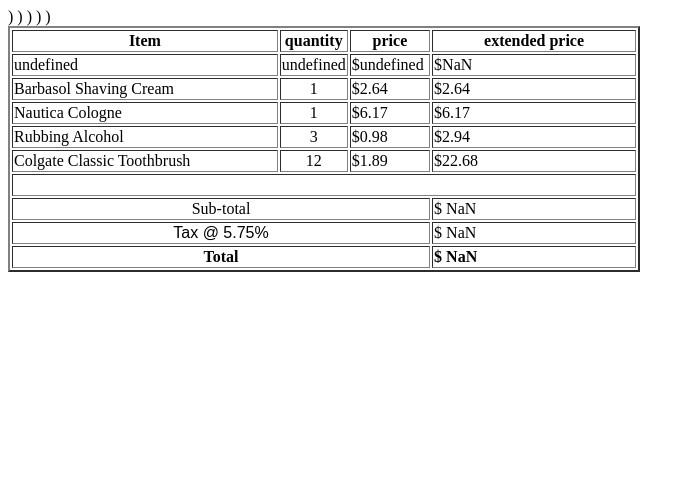
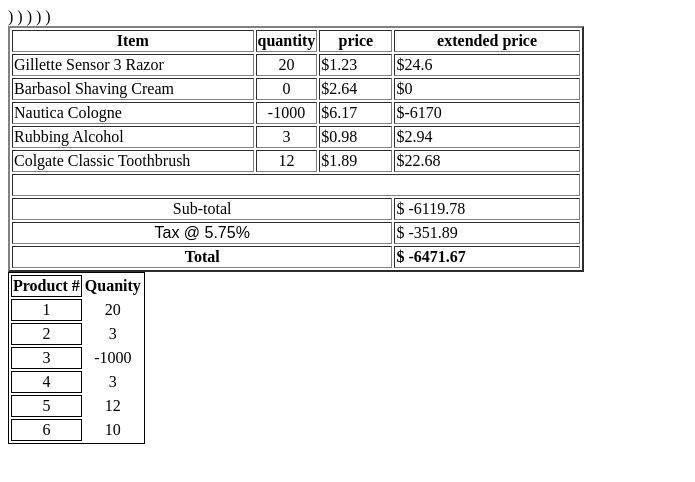
Before and after one commit to RobiLono/ITM352_S20, a plain HTML site: page Lab10/invoice1.html in a window 1280 px wide. Shown: the whole page, without its empty margins (0-695 px from the left). Drawn offline with Linux system fonts and the light colour scheme.

Commit message:
Lab10
Done

```diff
--- a/invoice1.html
+++ b/Lab10/invoice1.html
@@ -10,28 +10,31 @@
 
     // Product data
 
+    var product_quantities = [20, 3, -1000, 3, 12];
 
+    product_quantities.push(10);
 
     // Product 1
     var product1 = {};
     product1['item'] = 'Gillette Sensor 3 Razor';
-    product1['quantity'] = 2;
-    product1['price'] = 1.23;
+    product1['quantity'] = product_quantities[0];
+    product1.price = 1.23;
 
-    product1['quantity'] = 0;
-    product1 = 1234;
+
+    product1["sku#"] = 1234;
+   delete product1["sku"]
 
     // Product 2
     product2 = {
         'item': 'Barbasol Shaving Cream',
-        'quantity': 1,
+        'quantity': 0,
         'price': 2.64
     };
 
 
     // Product 3
     var item3 = 'Nautica Cologne';
-    var quantity3 = 1;
+    var quantity3 = product_quantities[2];
     var price3 = 6.17;
 
 
@@ -128,7 +131,7 @@
 
          </tr>
 
-         `);
+         `)
 
                 //product row 2
                 document.write(`)
@@ -232,9 +235,29 @@
         </tbody>
 
     </table>
+    <table id=product_table style="border: 1px solid black;text-align: center;">
+        <tr style="border: 1px solid black;"><th style="border: 1px solid black;">Product #</th><th>Quanity</th></tr>
 
-</body>
+   <script>
+   for(i=0; i < product_quantities.length; i++) {
+       document.write(`<tr style="border: 1px solid black;"><td style="border: 1px solid black;">${i+1}<td>${product_quantities[i]}</td></tr>`);
 
+}
+</script>
+</table>
 
+<script>
+    product1 = { 'name': 'small gumball', 'price': 0.02 };
+product2 = { 'name': 'medium gumball', 'price': 0.05 };
+product3 = { 'name': 'large gumball', 'price': 0.07 };
 
+// array of all products
+products = [product1, product2, product3];
+cart_quantities = [2,0,4]; // corresponds to products array
+var total = 0;
+for (i=0; i <cart_quantities.length; i++); {
+extended_price = cart_quantities[i]*products[i].price;
+document.write(extended_price + '<br>');
+}
+</script>
 </html>
```
Also changed, not shown: Lab10/Ex3.html (added, +14 -0 lines).
